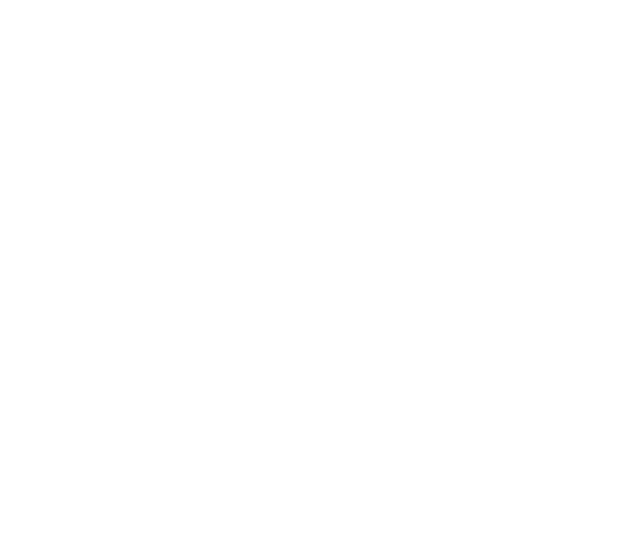
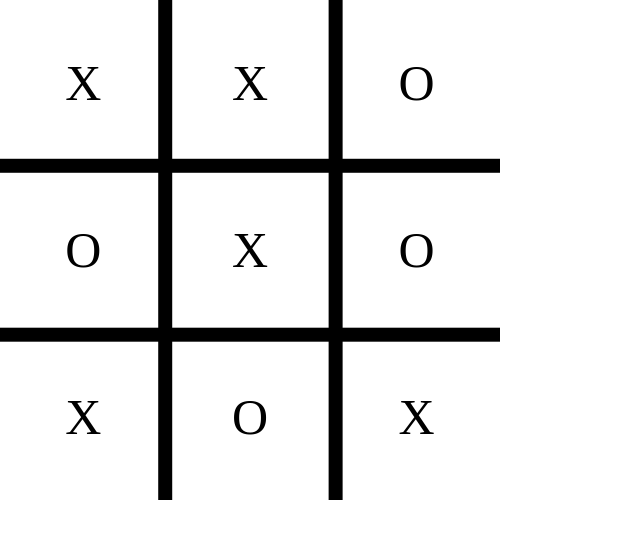
Before and after one commit to xKChan/TicTacToe, a plain HTML site: page index.html in a window 1280 px wide. Shown: the whole page, without its empty margins (0-640 px from the left). Drawn offline with Linux system fonts and the light colour scheme.

Commit message:
Created game outline, with set array and css to style grid to show proper gameboard

```diff
--- a/app.js
+++ b/app.js
@@ -1,12 +1,22 @@
-// Create Gameboard --> Module
+// Create PLayer --> Factory Function
+const Players = (name, marker) => {
+  return { name, marker };
+};
+
+// Create Gameboard --> Module Function
 const gameboard = (() => {
-  board = ["", "", "", "", "", "", "", "", ""];
+  let board = ["X", "X", "O", "O", "X", "O", "X", "O", "X"];
+
+  // display board
+  let displayBoard = document.querySelector(".gameBoard");
+  for (let i = 0; i < board.length; i++) {
+    let squares = document.createElement("div");
+    squares.setAttribute("class", "squares");
+    squares.setAttribute("data-spot", i);
+    squares.textContent = board[i];
+    displayBoard.appendChild(squares);
+  }
+  return {
+    board,
+  };
 })();
-
-// Create players --> Factory
-const Players = (name, marker) => {
-  const getName = () => name;
-  const getMarker = () => marker;
-
-  return { getName, getMarker };
-};
--- a/index.html
+++ b/index.html
@@ -7,5 +7,7 @@
     <link rel="stylesheet" href="styles.css" />
     <script src="app.js" defer></script>
   </head>
-  <body></body>
+  <body>
+    <div class="gameBoard"></div>
+  </body>
 </html>
--- a/styles.css
+++ b/styles.css
@@ -0,0 +1,15 @@
+* {
+  margin: 0;
+  padding: 0;
+}
+
+.gameBoard {
+  display: grid;
+  width: 500px;
+  height: 500px;
+  grid-template-columns: 1fr 1fr 1fr;
+  font-size: 50px;
+  justify-items: center;
+  align-items: center;
+  background-image: url("Img/Grid.png");
+}
```
Also changed, not shown: Img/Grid.png (added).
